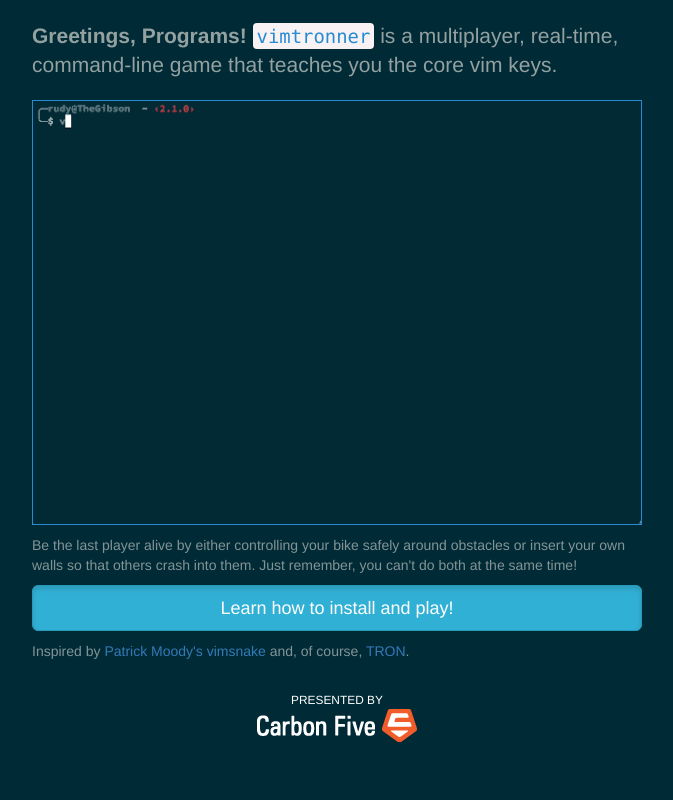
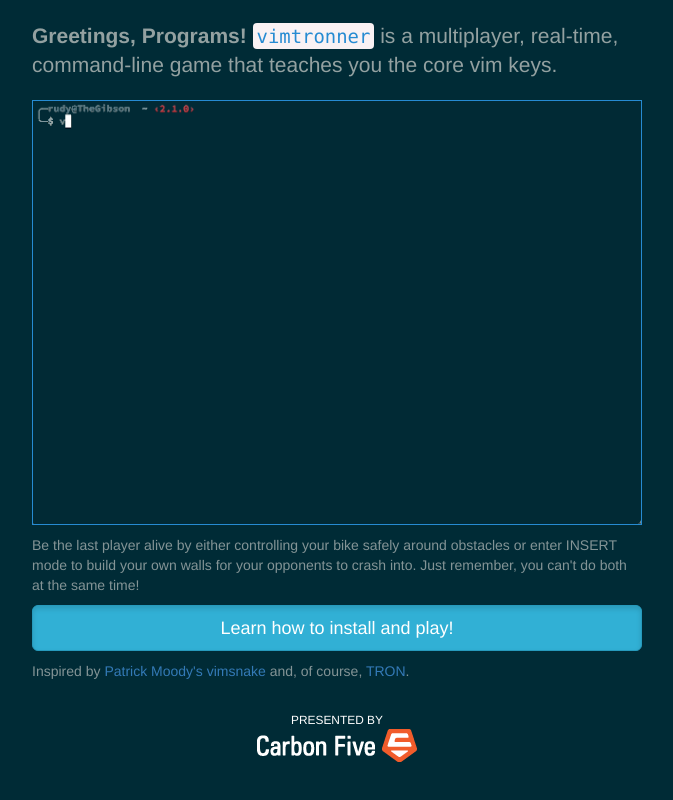
Before and after one commit to carbonfive/vimtronner, a plain HTML site: page index.html in a window 1280 px wide. Shown: the whole page, without its empty margins (303-976 px from the left). Drawn offline with nearby package versions, Linux system fonts and the light colour scheme.

Commit message:
Tweak content

```diff
--- a/index.html
+++ b/index.html
@@ -32,7 +32,7 @@
 
       <p>
       Be the last player alive by either controlling your bike safely around obstacles or
-      insert your own walls so that others crash into them. Just remember, you can't do both at the same time!
+      enter INSERT mode to build your own walls for your opponents to crash into. Just remember, you can't do both at the same time!
       </p>
 
       <p>
```
Also changed, not shown: 1 other file.
